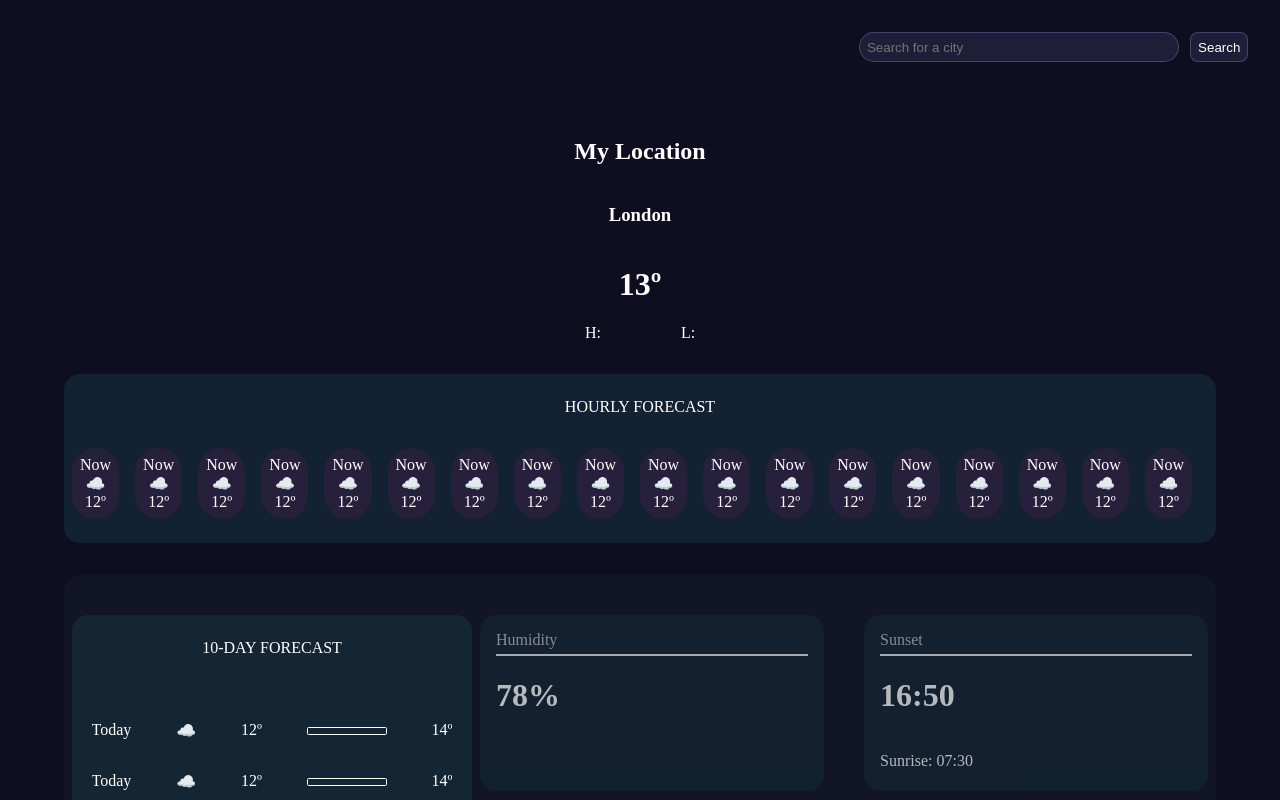
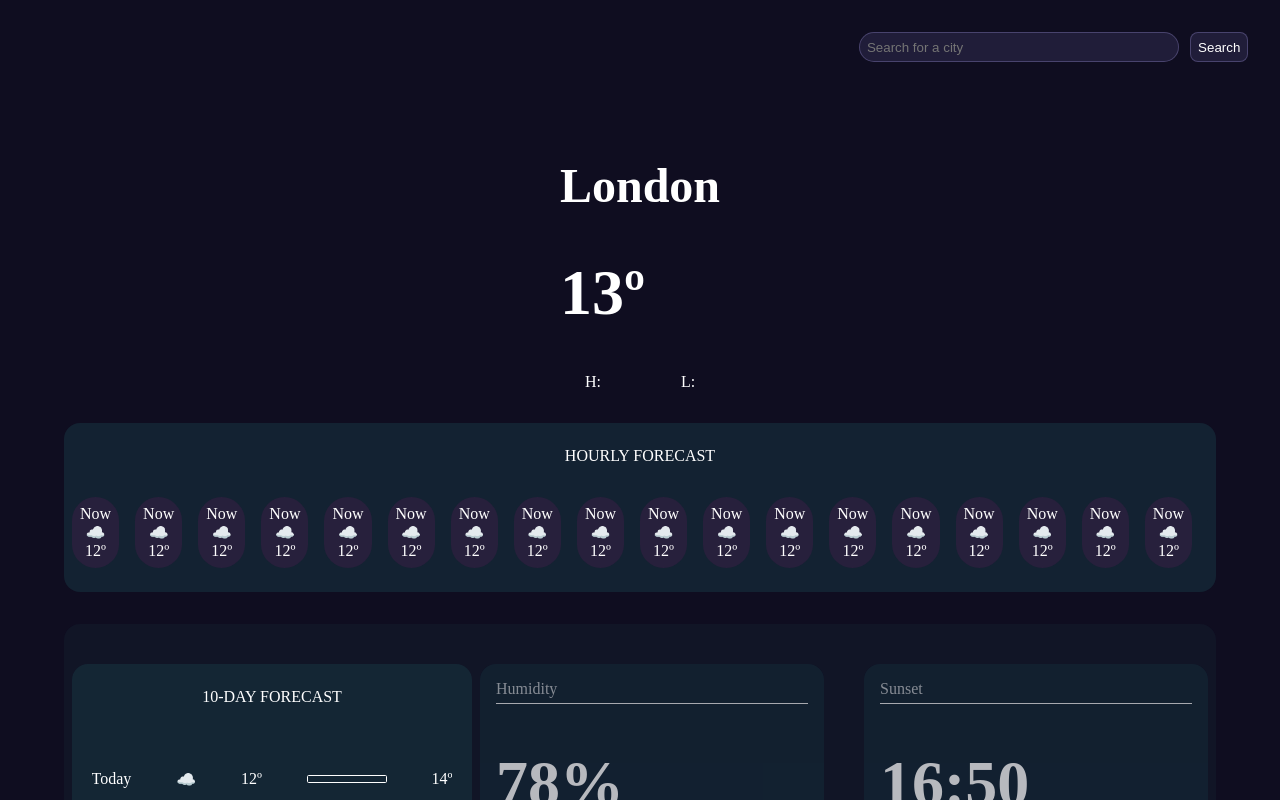
Before and after one commit to Giftyaning/Climate-Cast, a plain HTML site: page index.html in a window 1280 px wide. Drawn offline with nearby package versions, Linux system fonts and the light colour scheme.

Commit message:
updated design

```diff
--- a/index.html
+++ b/index.html
@@ -25,9 +25,11 @@
         <div class="content">
 
             <!-- Main Content Top -->
-            <h2>My Location</h2>
-            <h3 class="city" id="city">London</h3>
-            <h1 class="temperature" id="temperature">13º</h1>
+            <div class="top">
+                <h2 class="city" id="city">London</h2>
+                <h1 class="temperature" id="temperature">13º</h1>
+            </div>
+
 
             <div class="pressure">
                 <div class="h" id="h">H:
--- a/style.css
+++ b/style.css
@@ -21,12 +21,14 @@ body{
 
 /* Typography */
 h1{
-    font-size: clamp(3rem 1vw 5rem);
+    font-size: clamp(4rem, 2vw, 7rem);
 }
 h2{
-    font-size: clamp(3rem 7vw 5rem);
+    font-size: clamp(3rem, 2vw, 5rem);
 }
-h3{}
+h3{
+    font-size: clamp(1.5rem, 2vw, 5rem);
+}
 p{}
 
 
```
